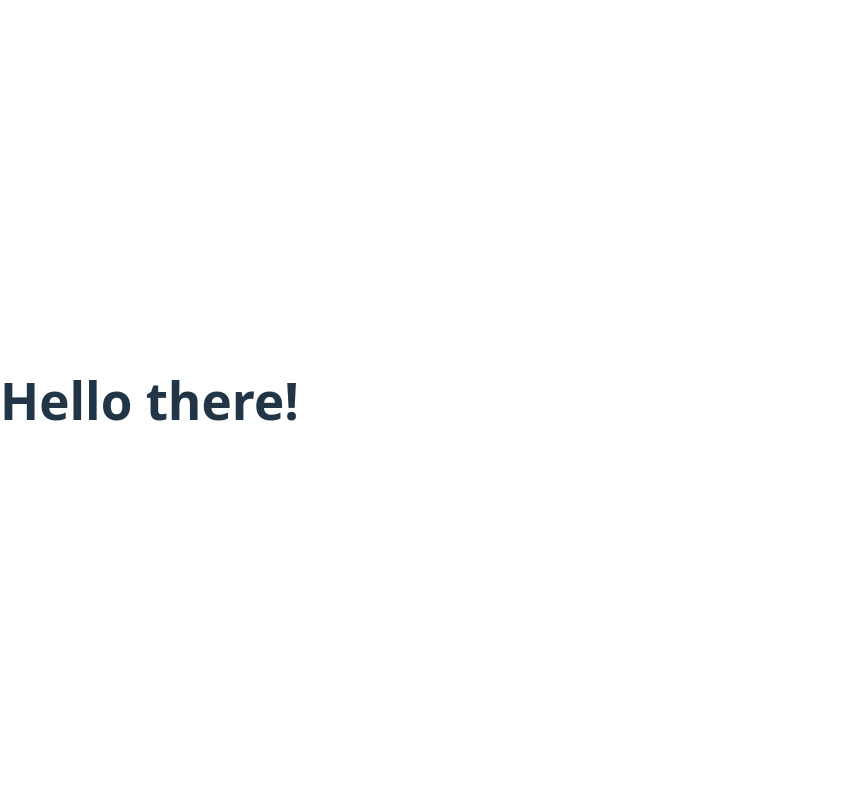
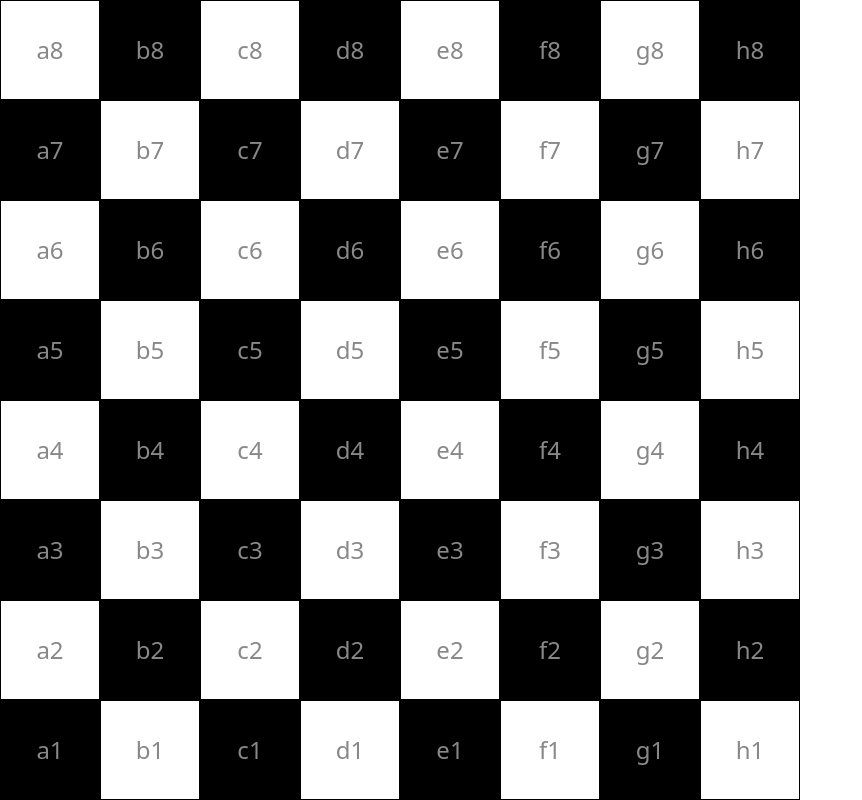
Before and after one commit to ArthurChardon/react-chess, a React (Vite) app: page / in a window 1280 px wide. Shown: the whole page, without its empty margins (0-862 px from the left). Built offline with nearby package versions, Linux system fonts and the light colour scheme.

Commit message:
content: add board and cells

```diff
--- a/src/App.tsx
+++ b/src/App.tsx
@@ -1,10 +1,11 @@
 import "./styles.css";
 import "./App.css";
+import Board from "./components/Board";
 
 function App() {
   return (
     <>
-      <h1>Hello there!</h1>
+      <Board/>
     </>
   );
 }
--- /dev/null
+++ b/src/components/Board.css
@@ -0,0 +1,5 @@
+.board {
+    display: grid;
+    grid-template-columns: repeat(8, 1fr);
+    grid-template-rows: repeat(8, 1fr);
+}
--- /dev/null
+++ b/src/components/Board.tsx
@@ -0,0 +1,14 @@
+import Cell from "./Cell";
+import "./Board.css";
+
+export default function Board() {
+  return (
+    <div className="board">
+      {[...Array(8)].map((_, i) => 8-i).map((x, i) =>
+        [...Array(8)].map((_, j) => String.fromCharCode(97 + j)).map((y, j) => (
+          <Cell key={x.toString() + "-" + y} coords={[y, x]} dark={(i+j)%2 === 1} />
+        ))
+      )}
+    </div>
+  );
+}
--- /dev/null
+++ b/src/components/Cell.css
@@ -0,0 +1,18 @@
+.cell {
+    display: flex;
+    justify-content: center;
+    align-items: center;
+    width: 100px;
+    height: 100px;
+    border: 1px solid #000;
+    color: #888;
+    font-size: 24px;
+}
+
+.dark-cell {
+    background-color: #000;
+}
+
+.light-cell {
+    background-color: #fff;
+}
--- /dev/null
+++ b/src/components/Cell.tsx
@@ -0,0 +1,13 @@
+import "./Cell.css";
+
+export default function Cell({
+  coords,
+  dark,
+}: {
+  coords?: [string, number];
+  dark?: boolean;
+}) {
+  return (
+    <div className={"cell " + (dark ? "dark-cell" : "light-cell")}>{coords}</div>
+  );
+}
```
